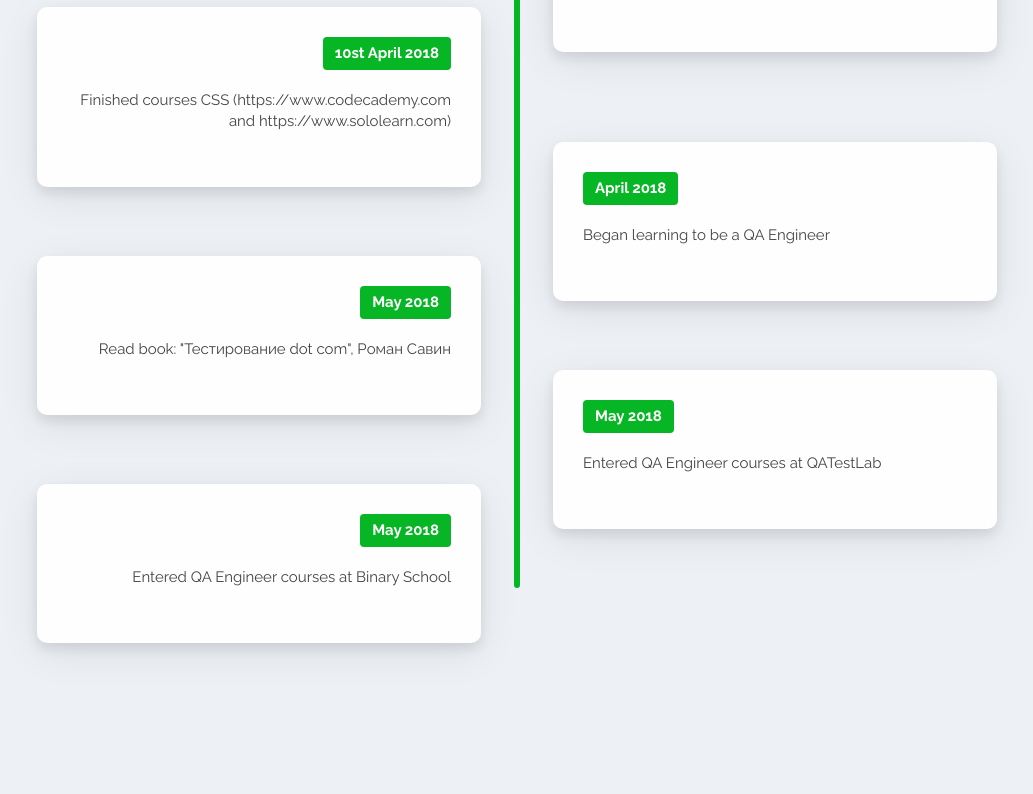
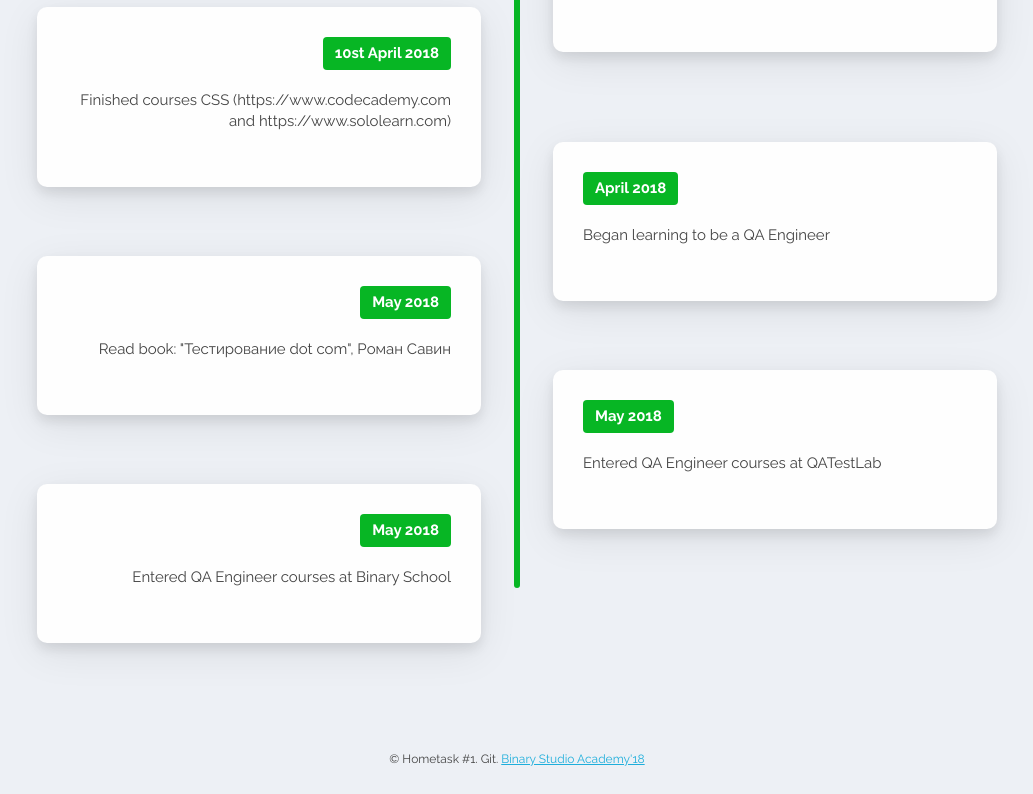
Before and after one commit to anjuta/homepage, a plain HTML site: page index.html in a window 1280 px wide. Shown: the part 2686-3480 px from the top of the page, without its empty margins (123-1156 px from the left). Before the commit the page ends 3459 px from the top, so only its background shows below. Drawn offline with nearby package versions, Linux system fonts and the light colour scheme.

Commit message:
footer added; css tweaks (fixes #19)

```diff
--- a/index.html
+++ b/index.html
@@ -233,6 +233,14 @@
           </li>
         </ul>
       </div>
+      <div id="footer">
+        <p class="footer-text">
+          <small>
+            © Hometask #1. Git.
+            <a href="https://academy.binary-studio.com">Binary Studio Academy'18</a>
+          </small>
+        </p>
+      </div>
     </div>
   </body>
 </html>
--- a/main.css
+++ b/main.css
@@ -2,7 +2,6 @@
 body {
   background-color: #edf0f5;
   color: #444;
-  padding-bottom: 20vh;
   line-height: 1.4;
 }
 ul {
@@ -77,3 +76,7 @@ li {
 .timeline-item:nth-child(2n) .timeline-card {
   text-align: left;
 }
+#footer {
+  margin-top: 20vh;
+  text-align: center;
+}
```
